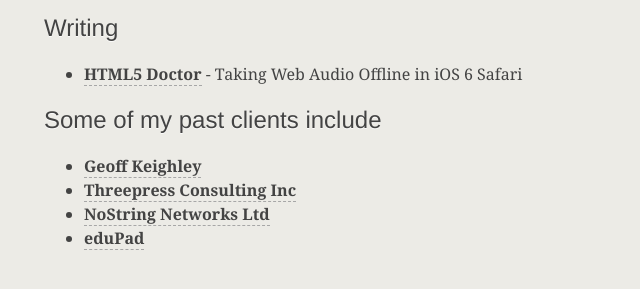
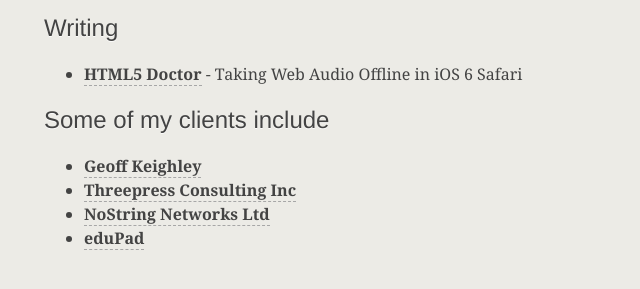
Before and after one commit to alexgibson/alxgbsn.co.uk, a Jekyll site: the page built from work/index.html, in a window 1280 px wide and 900 px high, scrolled down 2462 px. Shown: the part 458-747 px from the top of the window, without its empty margins (316-956 px from the left). Built offline with Jekyll 4.4.1, drawn with Linux system fonts in a browser that asks for light colours; Markdown is read by kramdown in place of the engine named in the settings; comment, search, counter and statistics services are not loaded.

Commit message:
Minor text amend

```diff
--- a/work/index.html
+++ b/work/index.html
@@ -57,7 +57,7 @@
 	</section>
 
 	<section>
-		<h2>Some of my past clients include</h2>
+		<h2>Some of my clients include</h2>
 
 		<ul>
 			<li><a href="http://www.gameslice.com/">Geoff Keighley</a></li>
```
Also changed, not shown: 3 other files.
